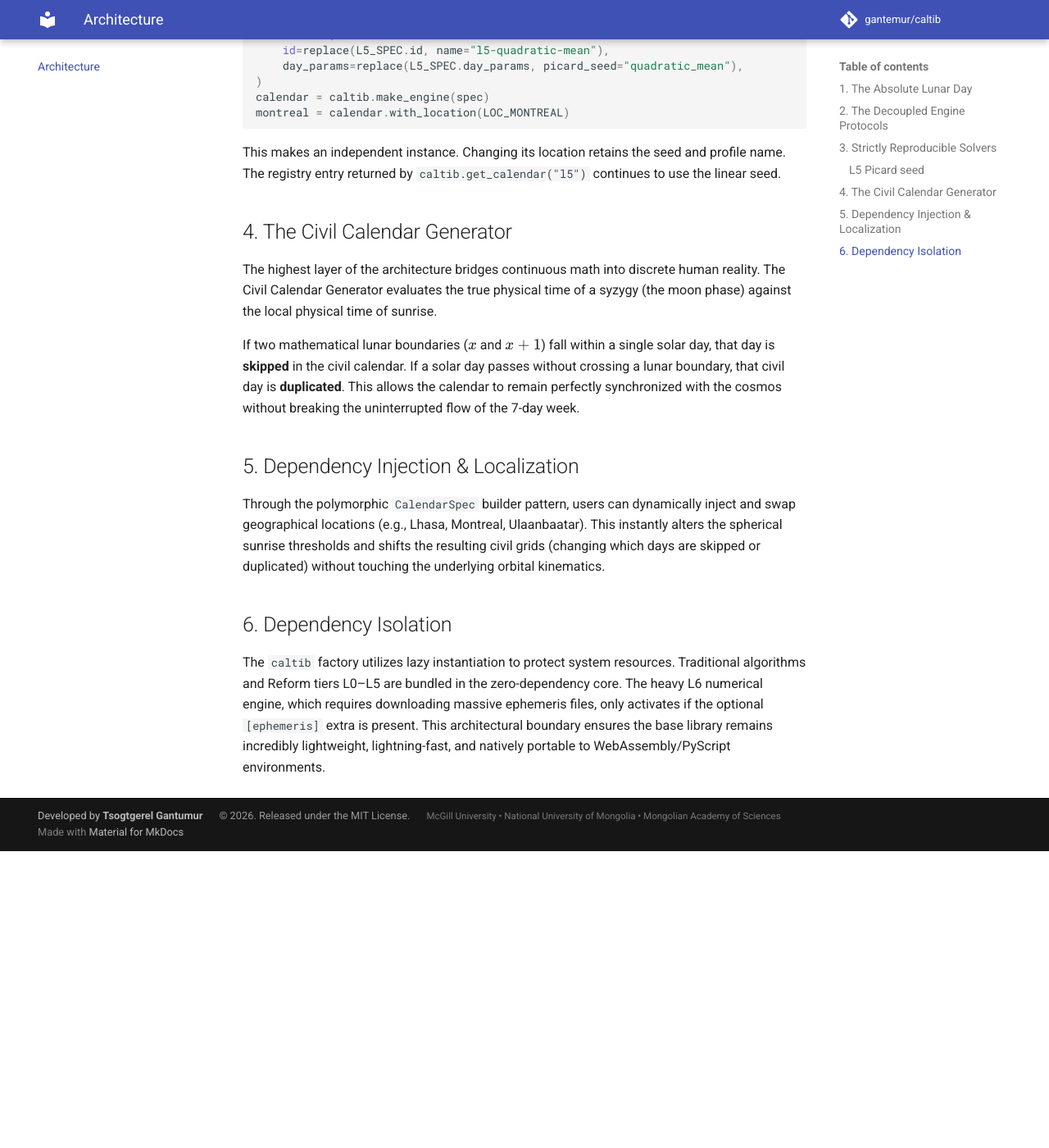
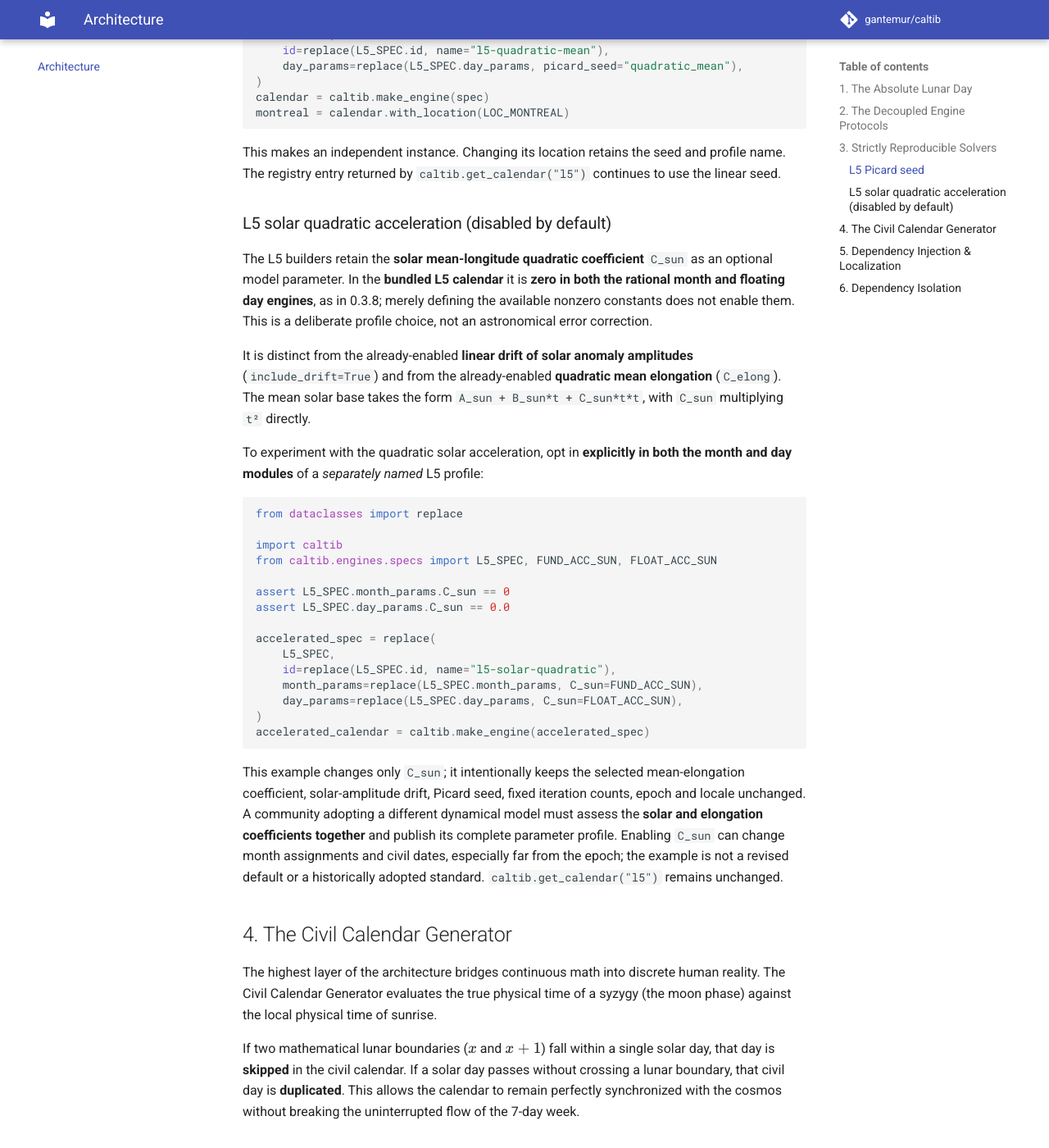
Before and after one commit to gantemur/caltib, an MkDocs documentation site: the page built from docs/library.md, in a window 1280 px wide and 1400 px high, scrolled down 1858 px. Shown: the whole window at 82% size. Built offline with MkDocs 1.6.1 and Material for MkDocs 9.7.7, drawn with Linux system fonts in a browser that asks for light colours; comment, search, counter and statistics services are not loaded; before the commit the page ends 2896 px from its top, so only the background shows below that.

Commit message:
Document disabled L5 solar quadratic acceleration and opt-in profile

````diff
--- a/docs/library.md
+++ b/docs/library.md
@@ -56,6 +56,51 @@ This makes an independent instance. Changing its location retains the seed
 and profile name. The registry entry returned by `caltib.get_calendar("l5")`
 continues to use the linear seed.
 
+
+### L5 solar quadratic acceleration (disabled by default)
+
+The L5 builders retain the **solar mean-longitude quadratic coefficient**
+`C_sun` as an optional model parameter. In the **bundled L5 calendar** it
+is **zero in both the rational month and floating day engines**, as in
+0.3.8; merely defining the available nonzero constants does not enable them.
+This is a deliberate profile choice, not an astronomical error correction.
+
+It is distinct from the already-enabled **linear drift of solar anomaly
+amplitudes** (`include_drift=True`) and from the already-enabled **quadratic
+mean elongation** (`C_elong`). The mean solar base takes the form
+`A_sun + B_sun*t + C_sun*t*t`, with `C_sun` multiplying `t²` directly.
+
+To experiment with the quadratic solar acceleration, opt in **explicitly
+in both the month and day modules** of a *separately named* L5 profile:
+
+```python
+from dataclasses import replace
+
+import caltib
+from caltib.engines.specs import L5_SPEC, FUND_ACC_SUN, FLOAT_ACC_SUN
+
+assert L5_SPEC.month_params.C_sun == 0
+assert L5_SPEC.day_params.C_sun == 0.0
+
+accelerated_spec = replace(
+    L5_SPEC,
+    id=replace(L5_SPEC.id, name="l5-solar-quadratic"),
+    month_params=replace(L5_SPEC.month_params, C_sun=FUND_ACC_SUN),
+    day_params=replace(L5_SPEC.day_params, C_sun=FLOAT_ACC_SUN),
+)
+accelerated_calendar = caltib.make_engine(accelerated_spec)
+```
+
+This example changes only `C_sun`; it intentionally keeps the selected
+mean-elongation coefficient, solar-amplitude drift, Picard seed, fixed
+iteration counts, epoch and locale unchanged. A community adopting a
+different dynamical model must assess the **solar and elongation coefficients
+together** and publish its complete parameter profile. Enabling `C_sun`
+can change month assignments and civil dates, especially far from the epoch;
+the example is not a revised default or a historically adopted standard.
+`caltib.get_calendar("l5")` remains unchanged.
+
+
 ## 4. The Civil Calendar Generator
 
 The highest layer of the architecture bridges continuous math into discrete human reality. The Civil Calendar Generator evaluates the true physical time of a syzygy (the moon phase) against the local physical time of sunrise.
````
